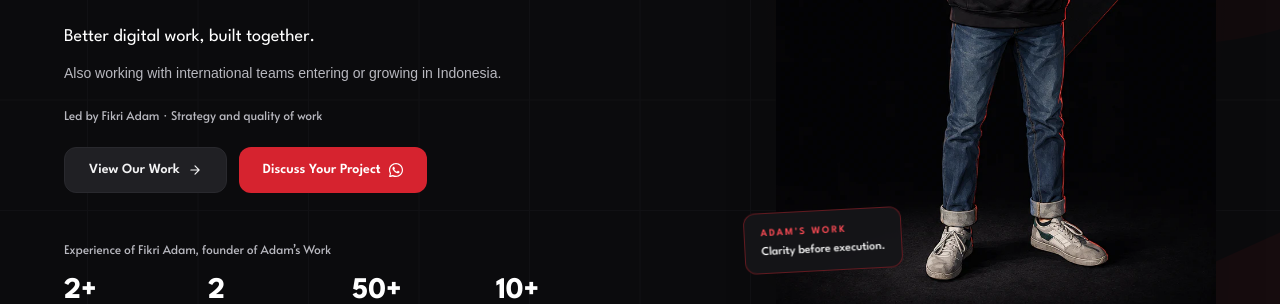
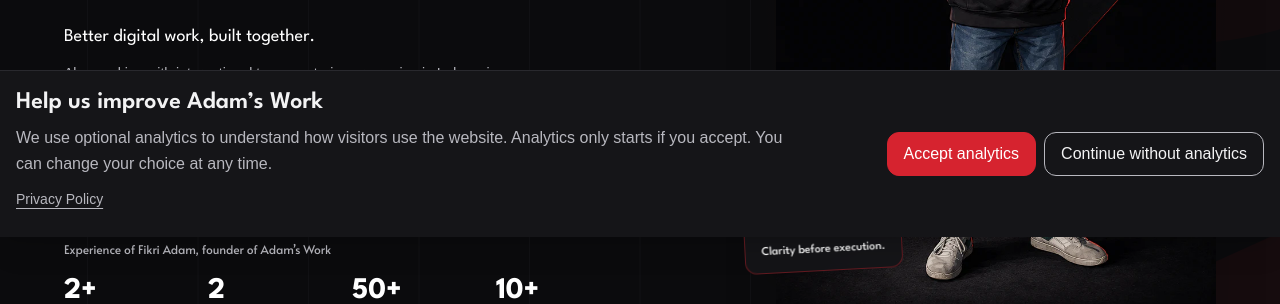
Before and after one commit to adamfiik13-cloud/portfolio, a Next.js app: page / in a window 1280 px wide. Shown: the part 563-867 px from the top of the page. Built offline with nearby package versions, Linux system fonts and the light colour scheme; no server answers; a web font is replaced by a local one.

Commit message:
feat: refine fixed analytics consent banner and document preview audit

```diff
--- a/components/analytics/AnalyticsConsent.tsx
+++ b/components/analytics/AnalyticsConsent.tsx
@@ -16,8 +16,10 @@
   const [ready, setReady] = useState(false)
   const [settingsOpen, setSettingsOpen] = useState(false)
   const [storageError, setStorageError] = useState(false)
+  const [bannerHeight, setBannerHeight] = useState(0)
   const panel = useRef<HTMLElement>(null)
   const returnFocus = useRef<HTMLElement | null>(null)
+  const visible = ready && !!page && (choice === null || settingsOpen || storageError)
 
   useEffect(() => {
     // Storage exceptions fail closed, including browsers disabling localStorage.
@@ -51,6 +53,17 @@
 
   useEffect(() => { if (settingsOpen) panel.current?.focus() }, [settingsOpen])
 
+  useEffect(() => {
+    if (!visible || !panel.current) return
+    // Reserve the measured height so the fixed banner cannot hide the footer.
+    // ResizeObserver also follows font loading, narrow screens and browser zoom.
+    const observer = new ResizeObserver(entries => {
+      setBannerHeight(Math.ceil(entries[0].target.getBoundingClientRect().height))
+    })
+    observer.observe(panel.current)
+    return () => observer.disconnect()
+  }, [visible])
+
   const close = () => { setSettingsOpen(false); returnFocus.current?.focus() }
   const select = (value: AnalyticsConsent) => {
     let persisted = false
@@ -62,23 +75,27 @@
     browserAnalytics(productionEnabled).sync(location.pathname, effective)
     close()
   }
-  if (!ready || !page || (choice !== null && !settingsOpen && !storageError)) return null
+  if (!visible) return null
   const privacy = policyDefinitions.find(policy => policy.id === "privacy")!.paths[locale]
-  const buttonClass = "inline-flex min-h-11 min-w-11 items-center justify-center rounded border border-line px-4 py-2 font-interface text-base text-soft hover:border-red-bright focus-visible:outline focus-visible:outline-2 focus-visible:outline-offset-4 focus-visible:outline-red-bright"
+  const buttonClass = "inline-flex min-h-11 min-w-11 w-full sm:w-auto items-center justify-center rounded-control border px-4 py-2 font-interface text-base leading-snug focus-visible:outline focus-visible:outline-2 focus-visible:outline-offset-4 focus-visible:outline-red-bright"
 
-  // In-flow, non-modal region: content stays readable at 200% zoom and on mobile.
-  return <section ref={panel} tabIndex={-1} aria-labelledby="analytics-consent-title" className="border-t border-line bg-black font-interface" onKeyDown={event => {
+  // No backdrop or focus trap. At extreme zoom the copy can scroll independently
+  // while both choices stay directly available in the fixed bottom banner.
+  return <><div aria-hidden="true" style={{ height: bannerHeight }} /><section ref={panel} tabIndex={-1} aria-labelledby="analytics-consent-title" className="fixed inset-x-0 bottom-0 z-[70] flex max-h-[80svh] border-t border-line bg-surface px-4 pt-4 pb-[max(1rem,env(safe-area-inset-bottom))] font-interface shadow-xl" onKeyDown={event => {
     if (event.key === "Escape" && choice !== null && settingsOpen) close()
   }}>
-    <div className="public-container py-5 space-y-3">
-      <h2 id="analytics-consent-title" className="font-display text-2xl font-semibold">{t("title")}</h2>
-      <p className="max-w-3xl text-base leading-relaxed text-muted">{t("description")} {" "}<a href={privacy} className="inline-flex min-h-11 items-center underline underline-offset-4 hover:text-white">{t("privacy")}</a></p>
-      {storageError && <p role="status" className="text-base text-muted">{t("unavailable")}</p>}
-      <div className="flex flex-wrap gap-3">
-        <button type="button" className={buttonClass} onClick={() => select("granted")}>{t("accept")}</button>
-        <button type="button" className={buttonClass} onClick={() => select("denied")}>{t("reject")}</button>
-        {choice !== null && settingsOpen && <button type="button" className={buttonClass} onClick={close}>{t("close")}</button>}
+    <div className="mx-auto flex w-full max-w-[1360px] min-h-0 min-w-0 flex-col gap-3 lg:flex-row lg:items-center lg:gap-6">
+      <div tabIndex={0} className="min-h-0 min-w-0 overflow-y-auto overscroll-contain break-words lg:flex-1">
+        <h2 id="analytics-consent-title" className="font-display text-xl sm:text-2xl font-semibold leading-tight">{t("title")}</h2>
+        <p className="max-w-3xl mt-2 text-sm sm:text-base leading-relaxed text-muted">{t("description")}</p>
+        <a href={privacy} className="inline-flex min-h-11 items-center text-sm text-muted underline underline-offset-4 hover:text-white">{t("privacy")}</a>
+        {storageError && <p role="status" className="text-sm text-muted">{t("unavailable")}</p>}
+      </div>
+      <div className="flex shrink-0 flex-col gap-2 sm:flex-row sm:flex-wrap lg:max-w-lg">
+        <button type="button" className={buttonClass + " border-red bg-red text-white hover:bg-red-bright"} onClick={() => select("granted")}>{t("accept")}</button>
+        <button type="button" className={buttonClass + " border-muted text-soft hover:border-white"} onClick={() => select("denied")}>{t("reject")}</button>
+        {choice !== null && settingsOpen && <button type="button" className={buttonClass + " border-line text-soft hover:border-white"} onClick={close}>{t("close")}</button>}
       </div>
     </div>
-  </section>
+  </section></>
 }
--- a/data/analytics.ts
+++ b/data/analytics.ts
@@ -11,10 +11,10 @@
 ])
 
 export const analyticsCopy = {
-  title: { en: "Optional analytics", id: "Analitik opsional" },
-  description: { en: "With your permission, optional analytics helps us understand public-site usage and improve our website and services. It is not required to use this website.", id: "Dengan persetujuan Anda, analitik opsional membantu kami memahami penggunaan halaman publik serta meningkatkan website dan layanan. Analitik tidak diperlukan untuk menggunakan website ini." },
-  accept: { en: "Accept analytics", id: "Terima analitik" },
-  reject: { en: "Reject non-essential", id: "Tolak yang tidak wajib" },
+  title: { en: "Help us improve Adam’s Work", id: "Bantu kami meningkatkan Adam’s Work" },
+  description: { en: "We use optional analytics to understand how visitors use the website. Analytics only starts if you accept. You can change your choice at any time.", id: "Kami menggunakan analytics opsional untuk memahami penggunaan website. Analytics hanya aktif jika Anda menyetujuinya. Pilihan dapat diubah kapan saja." },
+  accept: { en: "Accept analytics", id: "Izinkan analytics" },
+  reject: { en: "Continue without analytics", id: "Lanjut tanpa analytics" },
   settings: { en: "Cookie settings", id: "Pengaturan cookie" },
   privacy: { en: "Privacy Policy", id: "Kebijakan Privasi" },
   close: { en: "Close settings", id: "Tutup pengaturan" },
--- a/scripts/test-analytics.mjs
+++ b/scripts/test-analytics.mjs
@@ -65,6 +65,10 @@
 const previous = f.calls.length; f.controller.sync('/services', 'granted'); check(f.calls.length === previous)
 // A new public document restores the saved choice; private documents never load.
 const returned = fixture(); returned.controller.sync('/', readConsent(storage)); check(returned.controller.isLoaded())
+// Denial/revocation persists into a fresh document: no subsequent GTM load.
+saveConsent(storage, 'denied')
+const afterReload = fixture(); afterReload.controller.sync('/', readConsent(storage)); check(afterReload.calls.length === 0)
+saveConsent(storage, 'granted')
 for (const route of privateRoutes) {
   const privateDoc = fixture(); privateDoc.controller.sync(route, 'granted'); check(privateDoc.calls.length === 0)
   const navigation = fixture(); navigation.controller.sync('/', 'granted'); navigation.controller.sync(route, 'granted')
@@ -135,6 +139,18 @@
   check(JSON.stringify(clause).includes(CONSENT_KEY)); check(JSON.stringify(clause).includes('Google Analytics 4'))
   check(analyticsCopy.accept[locale].length > 0 && analyticsCopy.reject[locale].length > 0)
 }
+assert.deepEqual(analyticsCopy.title, { en: 'Help us improve Adam’s Work', id: 'Bantu kami meningkatkan Adam’s Work' })
+assert.deepEqual(analyticsCopy.description, {
+  en: 'We use optional analytics to understand how visitors use the website. Analytics only starts if you accept. You can change your choice at any time.',
+  id: 'Kami menggunakan analytics opsional untuk memahami penggunaan website. Analytics hanya aktif jika Anda menyetujuinya. Pilihan dapat diubah kapan saja.',
+})
+assert.deepEqual(analyticsCopy.accept, { en: 'Accept analytics', id: 'Izinkan analytics' })
+assert.deepEqual(analyticsCopy.reject, { en: 'Continue without analytics', id: 'Lanjut tanpa analytics' })
+// The UI revision must not alter the approved processing, policy or SEO code.
+for (const file of ['lib/analytics/browser.ts', 'lib/analytics/controller.ts', 'lib/analytics/rules.ts', 'lib/analytics/staging-csp.ts', 'next.config.ts', 'data/policies/config.ts', 'data/policies/en.ts', 'data/policies/id.ts', 'lib/public-metadata.ts', 'app/robots.ts', 'app/sitemap.ts']) {
+  const approved = execFileSync('git', ['-c', 'safe.directory=' + root.replaceAll('\\', '/'), 'show', '89625e8b3297fc21976e381380d6fe5d6f09b741:' + file], { encoding: 'utf8' })
+  assert.equal(fs.readFileSync(file, 'utf8').replaceAll('\r\n', '\n'), approved.replaceAll('\r\n', '\n'))
+}
 const ui = fs.readFileSync('components/analytics/AnalyticsConsent.tsx', 'utf8'), footer = fs.readFileSync('components/layout/Footer.tsx', 'utf8')
 check(ui.includes('COOKIE_SETTINGS_EVENT') && footer.includes('COOKIE_SETTINGS_EVENT'))
 check(ui.includes('panel.current?.focus()') && ui.includes('returnFocus.current?.focus()'))
```
Also changed, not shown: 2 other files (tests, documents, lock files or other folders).
